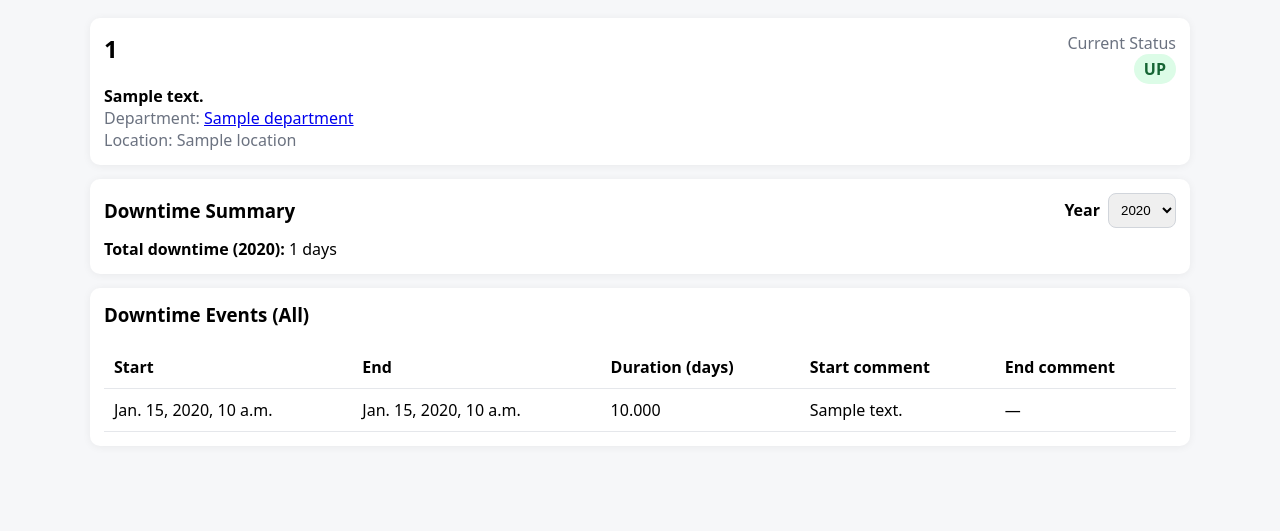
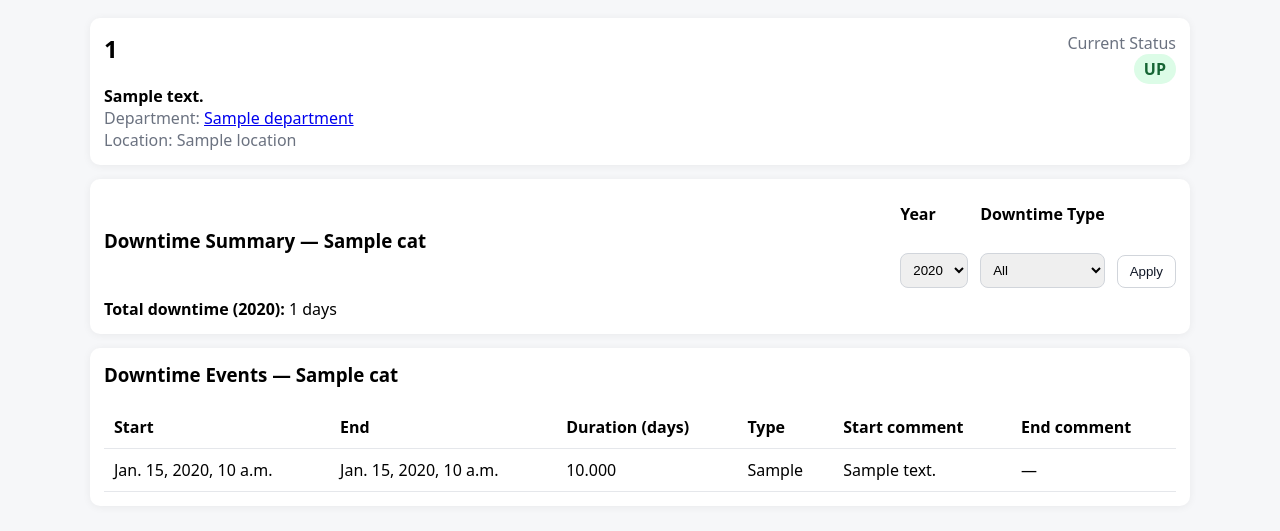
Before and after one commit to prestochango93/downtime-server, a Django app: template downtime/downtime_tracker/templates/downtime_tracker/equipment_detail.html in a window 1280 px wide. Shown: the part 50-581 px from the top of the page. Run offline with Django 5.2, Linux system fonts and the light colour scheme; the template is opened without the code that fills it: most values are stand-ins (such as "Sample title", 1, 10 or a date in 2020).

Commit message:
Update equipment_detail.html

```diff
--- a/downtime/downtime_tracker/templates/downtime_tracker/equipment_detail.html
+++ b/downtime/downtime_tracker/templates/downtime_tracker/equipment_detail.html
@@ -7,12 +7,22 @@
       <div>
         <h2 style="margin-top:0;">{{ equipment.asset_number }}</h2>
         <div><strong>{{ equipment.description }}</strong></div>
-        <div class="muted">Department: <a href="{% url 'downtime_tracker:department_detail' equipment.department.code %}">{{ equipment.department.name }}</a></div>
-        {% if equipment.location %}<div class="muted">Location: {{ equipment.location }}</div>{% endif %}
+
+        <div class="muted">
+          Department:
+          <a href="{% url 'downtime_tracker:department_detail' equipment.department.code %}?year={{ year }}&cat={{ cat }}">
+            {{ equipment.department.name }}
+          </a>
+        </div>
+
+        {% if equipment.location %}
+          <div class="muted">Location: {{ equipment.location }}</div>
+        {% endif %}
       </div>
 
       <div style="text-align:right;">
         <div class="muted">Current Status</div>
+
         {% if equipment.status == "UP" %}
           <span class="status-pill up">UP</span>
         {% else %}
@@ -22,8 +32,15 @@
         <div style="height:10px;"></div>
 
         {% if perms.downtime_tracker.change_equipment %}
-          <a class="btn btn-primary" href="{% url 'downtime_tracker:change_status' equipment.id %}">Change Status</a>
-          <a class="btn" href="{% url 'downtime_tracker:equipment_export_csv' equipment.id %}?year={{ year }}">Export CSV</a>
+          <a class="btn btn-primary"
+             href="{% url 'downtime_tracker:change_status' equipment.id %}?next={{ request.get_full_path|urlencode }}">
+             Change Status
+          </a>
+
+          <a class="btn"
+             href="{% url 'downtime_tracker:equipment_export_csv' equipment.id %}?year={{ year }}&cat={{ cat }}">
+             Export CSV
+          </a>
         {% endif %}
       </div>
     </div>
@@ -32,6 +49,7 @@
       <div style="height:12px;"></div>
       <div class="card" style="background:#fff7ed; border:1px solid #fed7aa;">
         <div><strong>Down reason:</strong> {{ open_event.start_comment }}</div>
+        <div><strong>Category:</strong> {{ open_event.get_category_display }}</div>
         <div class="muted">Down since: {{ open_event.started_at }}</div>
       </div>
     {% endif %}
@@ -41,16 +59,36 @@
 
   <div class="card">
     <div style="display:flex; justify-content:space-between; align-items:center; gap:12px; flex-wrap:wrap;">
-      <h3 style="margin:0;">Downtime Summary</h3>
+      <h3 style="margin:0;">
+        Downtime Summary
+        {% if cat != "ALL" %}
+          — {{ cat }}
+        {% endif %}
+      </h3>
 
-      <form method="get" style="display:flex; gap:8px; align-items:center;">
-        <label for="year" style="margin:0;">Year</label>
-        <select name="year" id="year" onchange="this.form.submit()">
-          {% for y in years %}
-            <option value="{{ y }}" {% if y == year %}selected{% endif %}>{{ y }}</option>
-          {% endfor %}
-        </select>
-        <noscript><button class="btn" type="submit">Apply</button></noscript>
+      <form method="get" style="display:flex; gap:12px; align-items:flex-end; flex-wrap:wrap;">
+        <div>
+          <label for="year">Year</label><br>
+          <select name="year" id="year">
+            {% for y in years %}
+              <option value="{{ y }}" {% if y == year %}selected{% endif %}>{{ y }}</option>
+            {% endfor %}
+          </select>
+        </div>
+
+        <div>
+          <label for="cat">Downtime Type</label><br>
+          <select name="cat" id="cat">
+            <option value="ALL" {% if cat == "ALL" %}selected{% endif %}>All</option>
+            {% for v,l in cat_choices %}
+              <option value="{{ v }}" {% if cat == v %}selected{% endif %}>{{ l }}</option>
+            {% endfor %}
+          </select>
+        </div>
+
+        <div>
+          <button class="btn" type="submit">Apply</button>
+        </div>
       </form>
     </div>
 
@@ -61,13 +99,20 @@
   <div style="height:14px;"></div>
 
   <div class="card">
-    <h3 style="margin-top:0;">Downtime Events (All)</h3>
+    <h3 style="margin-top:0;">
+      Downtime Events
+      {% if cat != "ALL" %}
+        — {{ cat }}
+      {% endif %}
+    </h3>
+
     <table class="table">
       <thead>
         <tr>
           <th>Start</th>
           <th>End</th>
           <th>Duration (days)</th>
+          <th>Type</th>
           <th>Start comment</th>
           <th>End comment</th>
         </tr>
@@ -76,15 +121,29 @@
         {% for ev in events_all %}
           <tr>
             <td>{{ ev.started_at }}</td>
-            <td>{% if ev.ended_at %}{{ ev.ended_at }}{% else %}<span class="status-pill down">OPEN</span>{% endif %}</td>
+
+            <td>
+              {% if ev.ended_at %}
+                {{ ev.ended_at }}
+              {% else %}
+                <span class="status-pill down">OPEN</span>
+              {% endif %}
+            </td>
+
             <td>{{ ev.duration_days|floatformat:3 }}</td>
+            <td>{{ ev.get_category_display }}</td>
             <td>{{ ev.start_comment|default:"—" }}</td>
             <td>{{ ev.end_comment|default:"—" }}</td>
           </tr>
         {% empty %}
-          <tr><td colspan="5" class="muted">No downtime events recorded for this equipment.</td></tr>
+          <tr>
+            <td colspan="6" class="muted">
+              No downtime events recorded for this equipment.
+            </td>
+          </tr>
         {% endfor %}
       </tbody>
     </table>
   </div>
+
 {% endblock %}
```
